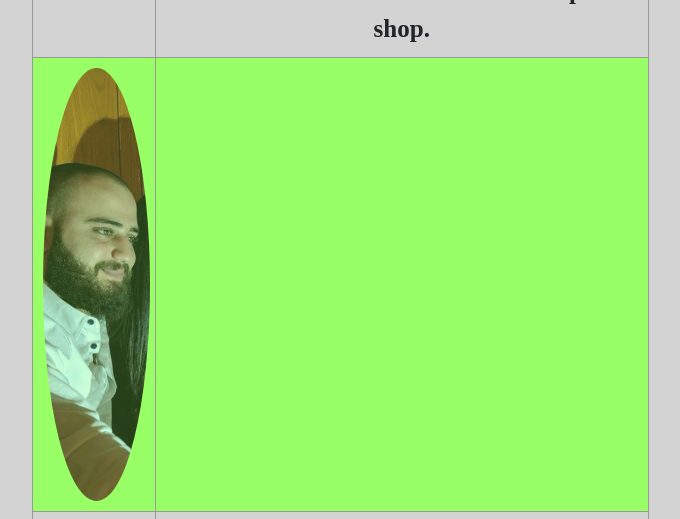
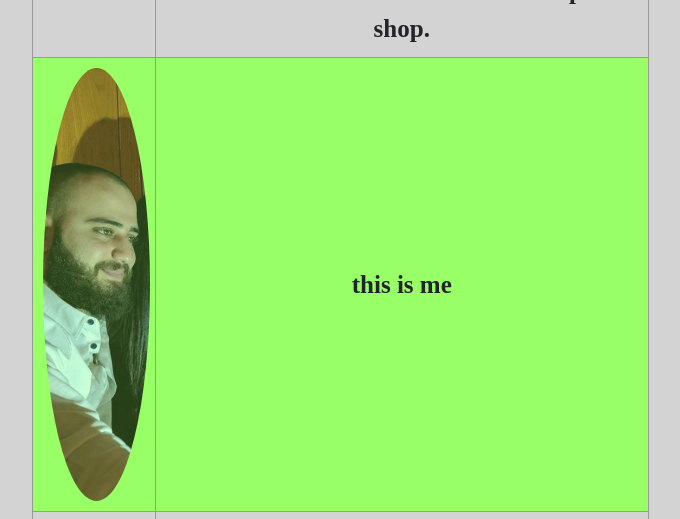
Before and after one commit to NkoulaAlRichan/web, a plain HTML site: page faqandabout.html in a window 1280 px wide. Shown: the part 944-1463 px from the top of the page, without its empty margins (537-1217 px from the left). Drawn offline with nearby package versions, Linux system fonts and the light colour scheme.

Commit message:
Update faqandabout.html

```diff
--- a/faqandabout.html
+++ b/faqandabout.html
@@ -122,7 +122,7 @@ function closeNav() {
         </tr>
         <tr>
             <td><img src="images/nk.jpg" class="nk"></td>
-            <td></td>
+            <td>this is me</td>
         </tr>
 		<tr>
             <td><img src="images/rangaa.jpg" class="ranga"></td>
```
